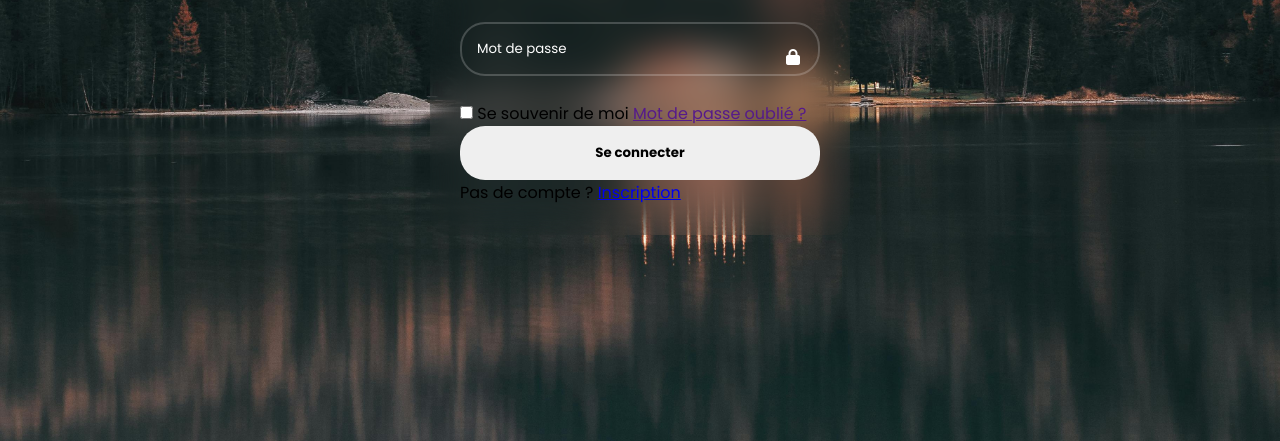
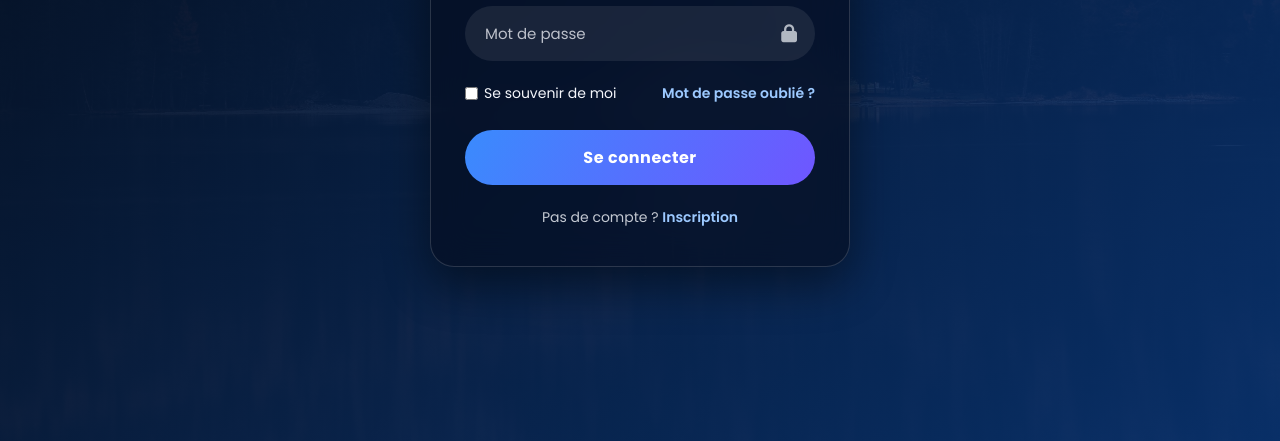
Before and after one commit to groupe3-epl/is-hackathon, a plain HTML site: page HTML/protection.html in a window 1280 px wide. Shown: the part 359-800 px from the top of the page. Drawn offline with Linux system fonts and the light colour scheme.

Commit message:
quatrième commit

```diff
--- a/CSS/protection.css
+++ b/CSS/protection.css
@@ -10,108 +10,143 @@ body {
     display: flex;
     justify-content: center;
     align-items: center;
-    height: 100vh;
-    background: url(../Photos_principales/protection.jpg);
-    background-position: center;
-    background-size: cover;
+    min-height: 100vh;
+    padding: 20px;
+    color: #f4f6fb;
+    background: linear-gradient(135deg, rgba(5,14,30,0.95), rgba(7,48,110,0.9)),
+                url(../Photos_principales/protection.jpg) center/cover no-repeat;
 }
 
 section {
-    background-color: transparent;
-    backdrop-filter: blur(20px);
-    padding: 30px;
-    width: 420px;
-    border-radius: 20px;
+    width: min(420px, 100%);
+    padding: 38px 34px;
+    border-radius: 24px;
+    background: rgba(5, 13, 32, 0.65);
+    border: 1px solid rgba(255, 255, 255, 0.15);
+    box-shadow: 0 18px 45px rgba(0, 0, 0, 0.45);
+    backdrop-filter: blur(18px);
 }
 
 section h1 {
-    font-size: 30px;
+    font-size: 32px;
     text-align: center;
-    color: #fff;
-    margin-bottom: 20px;
+    margin-bottom: 26px;
+    letter-spacing: 1px;
+    text-transform: uppercase;
 }
 
 .input-box {
+    position: relative;
     width: 100%;
-    position: relative;
-    margin-bottom: 25px;
-
+    margin-bottom: 22px;
 }
 
 .input-box input {
     width: 100%;
-    padding: 15px;
-    border-radius: 25px;
+    padding: 14px 48px 14px 18px;
+    border-radius: 28px;
+    border: 2px solid transparent;
+    background: rgba(255, 255, 255, 0.08);
+    color: inherit;
+    font-size: 15px;
     outline: none;
-    background-color: transparent;
-    border: 2px solid rgba(255,255,255,0.2);
-    color: #fff;
-    padding-right: 40px;
+    transition: border-color 0.25s ease, background 0.25s ease;
 }
 
 .input-box input::placeholder {
-    color: #fff;
+    color: rgba(244, 246, 251, 0.75);
+}
+
+.input-box input:focus {
+    border-color: rgba(93, 155, 255, 0.9);
+    background: rgba(255, 255, 255, 0.15);
+}
+
+.input-box.glow input {
+    border-color: rgba(156, 201, 255, 0.95);
+    background: rgba(255, 255, 255, 0.2);
+    box-shadow: 0 0 22px rgba(81, 159, 255, 0.35);
 }
 
 .input-box i {
     position: absolute;
-    translate: translateY(-50px);
-    right: 20px;
+    right: 18px;
     top: 50%;
-    color: #fff;
+    transform: translateY(-50%);
+    color: rgba(244, 246, 251, 0.7);
+    font-size: 18px;
 }
 
-.remember-forgot {
+.remenber-forget {
     display: flex;
     justify-content: space-between;
-    align-self: center;
+    align-items: center;
     font-size: 14px;
-    color: #fff;
-    margin-bottom: 25px;
+    margin-bottom: 26px;
+    gap: 12px;
 }
 
-.member-forgot a , .register-link a {
-    color: #fff;
-    text-decoration: none;
-    transition: 0.5s;
-    -webkit-transition: 0.5s;
-    -moz-transition: 0.5s;
-    -ms-transition: 0.5s;
-    -o-transition: 0.5s;
-    font-weight: bold;
+.remenber-forget label {
+    display: flex;
+    align-items: center;
+    gap: 6px;
 }
 
-.member.forgot a:hover, .register-link a {
+.remenber-forget a,
+.registrer-link a {
+    color: #9cc9ff;
+    font-weight: 600;
+    text-decoration: none;
+    transition: color 0.25s ease;
+}
+
+.remenber-forget a:hover,
+.registrer-link a:hover {
+    color: #d8e8ff;
     text-decoration: underline;
 }
+
 .login-btn {
+    position: relative;
+    overflow: hidden;
     width: 100%;
     padding: 15px;
-    border-radius: 25px;
-    -webkit-border-radius: 25px;
-    -moz-border-radius: 25px;
-    -ms-border-radius: 25px;
-    -o-border-radius: 25px;
-    outline: 0;
-    font-weight: bold;
+    border-radius: 28px;
+    border: none;
+    background: linear-gradient(120deg, #3a8bfd, #6f56ff);
+    color: #fff;
+    font-weight: 700;
+    font-size: 16px;
     cursor: pointer;
-    border: 2px solid transparent;
-    transition: 0.5s;
-    -webkit-transition: 0.5s;
-    -moz-transition: 0.5s;
-    -ms-transition: 0.5s;
-    -o-transition: 0.5s;
+    letter-spacing: 0.5px;
+    transition: transform 0.2s ease, box-shadow 0.2s ease;
+}
+
+.login-btn::after {
+    content: "";
+    position: absolute;
+    width: 160%;
+    height: 160%;
+    top: calc(var(--glow-y, 50%) - 80%);
+    left: calc(var(--glow-x, 50%) - 80%);
+    background: radial-gradient(circle, rgba(255, 255, 255, 0.35), transparent 60%);
+    opacity: 0;
+    transition: opacity 0.3s ease;
+    pointer-events: none;
+}
+
+.login-btn:hover::after {
+    opacity: 0.4;
 }
 
 .login-btn:hover {
-    background: transparent;
-    border: 2px  solid rgba(255,255,255,0.2);
-    color: #fff;
+    transform: translateY(-1px);
+    box-shadow: 0 10px 24px rgba(58, 139, 253, 0.4);
 }
 
-.register-link {
+.registrer-link {
+    margin-top: 22px;
     text-align: center;
-    margin-top: 25px;
-    color: #fff;
     font-size: 14px;
+    color: rgba(244, 246, 251, 0.8);
 }
```
Also changed, not shown: HTML/protection.html (+2 -2 lines), JS/protection.js (+89 -0 lines), 1 other file.
